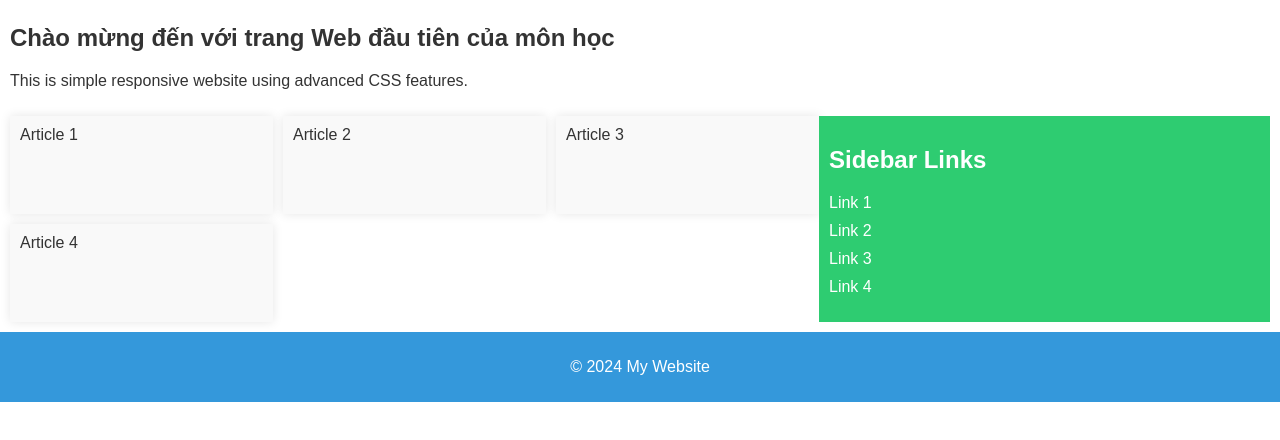
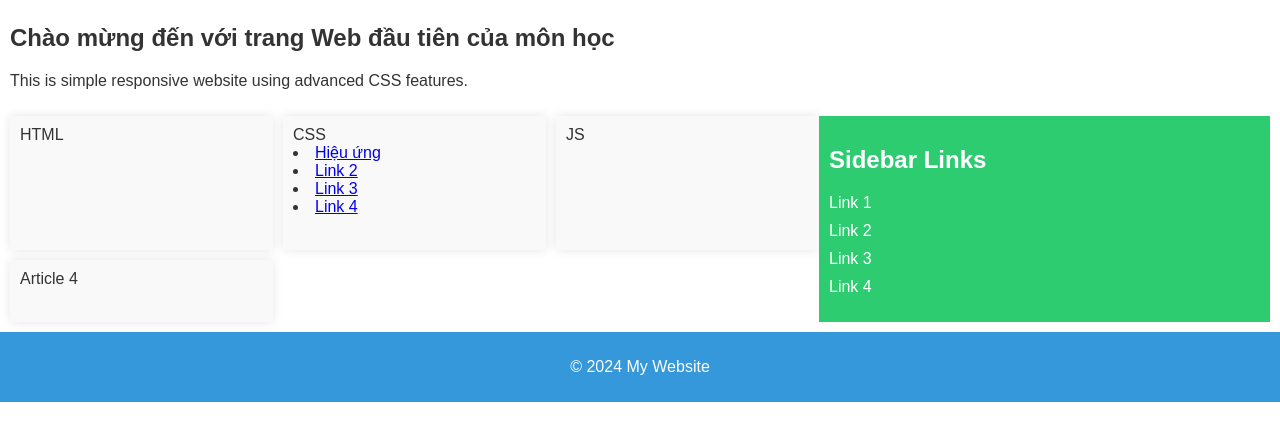
Before and after one commit to hoangkaaa/hoangkaa, a plain HTML site: page index.html in a window 1280 px wide. Shown: the part 182-622 px from the top of the page. Drawn offline with Linux system fonts and the light colour scheme.

Commit message:
up3 effect

```diff
--- a/index.html
+++ b/index.html
@@ -33,9 +33,14 @@
         </section>
 
         <section class="articles">
-            <article class="article">Article 1</article>
-            <article class="article">Article 2</article>
-            <article class="article">Article 3</article>
+            <article class="article">HTML</article>
+            <article class="article">CSS
+                <li><a href="/CSS/vidu3.html">Hiệu ứng</a></li>
+                <li><a href="#">Link 2</a></li>
+                <li><a href="#">Link 3</a></li>
+                <li><a href="#">Link 4</a></li>
+            </article>
+            <article class="article">JS</article>
             <article class="article">Article 4</article>
         </section>
 
```
Also changed, not shown: CSS/vidu3.html (renamed from vidu3.html).
